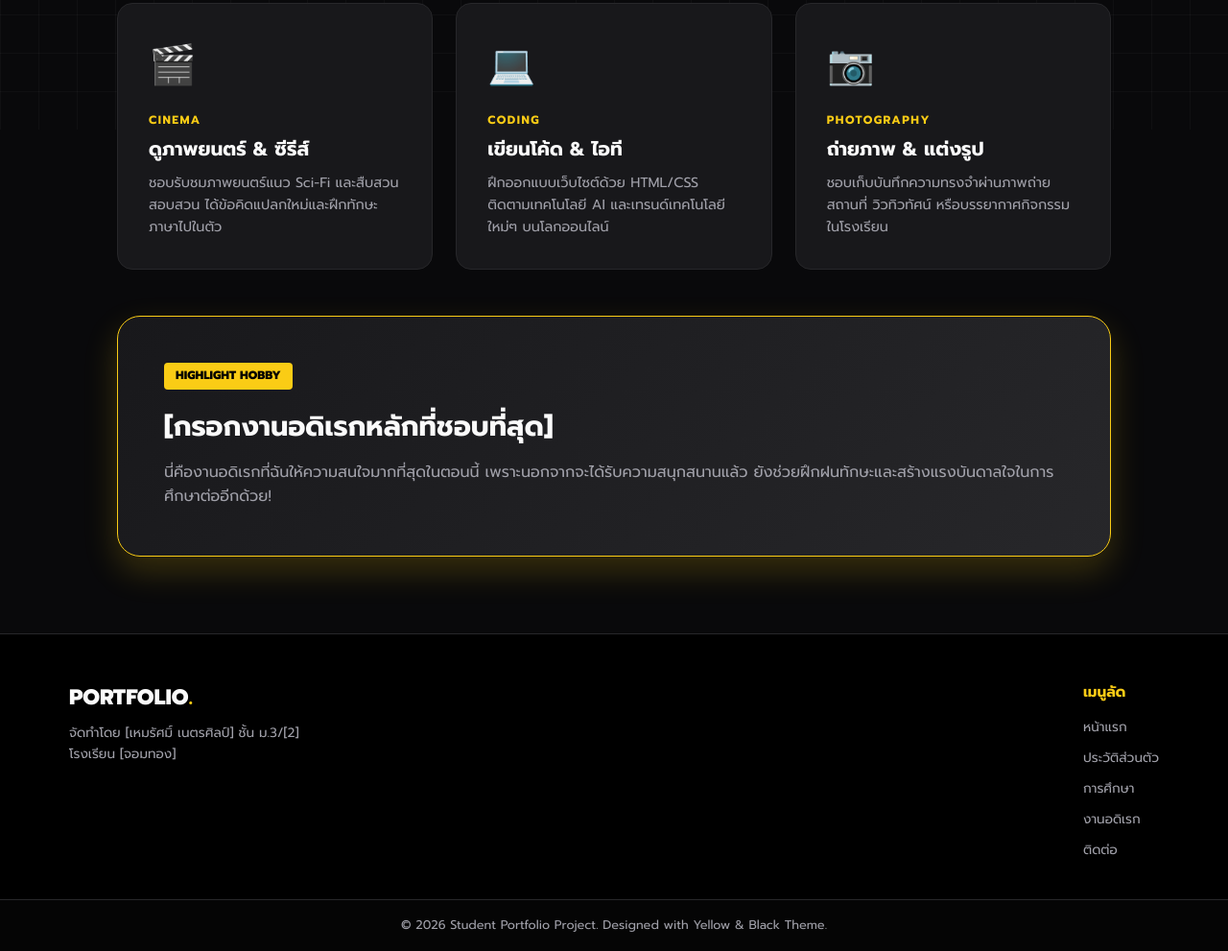
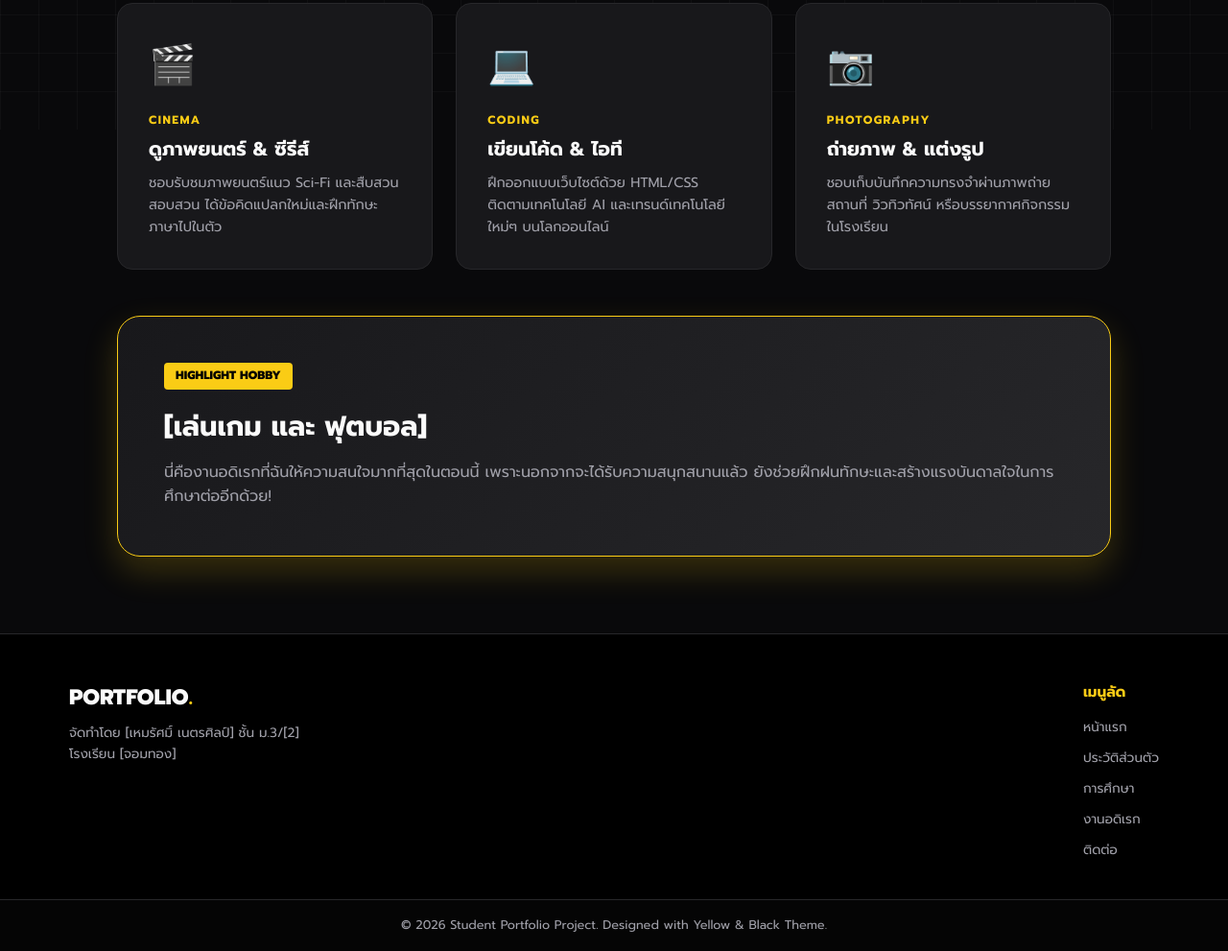
Before and after one commit to 22836-Hemmarat/webpage, a plain HTML site: page hobby.html in a window 1280 px wide. Shown: the part 665-1656 px from the top of the page at 96% size. Drawn offline with Linux system fonts and the light colour scheme.

Commit message:
Update highlighted hobby in hobby.html

```diff
--- a/hobby.html
+++ b/hobby.html
@@ -87,7 +87,7 @@
             <div class="spotlight-box">
                 <div class="spotlight-content">
                     <span class="yellow-badge-tag">HIGHLIGHT HOBBY</span>
-                    <h2>[กรอกงานอดิเรกหลักที่ชอบที่สุด]</h2>
+                    <h2>[เล่นเกม และ ฟุตบอล]</h2>
                     <p>นี่คืองานอดิเรกที่ฉันให้ความสนใจมากที่สุดในตอนนี้ เพราะนอกจากจะได้รับความสนุกสนานแล้ว ยังช่วยฝึกฝนทักษะและสร้างแรงบันดาลใจในการศึกษาต่ออีกด้วย!</p>
                 </div>
             </div>
```
